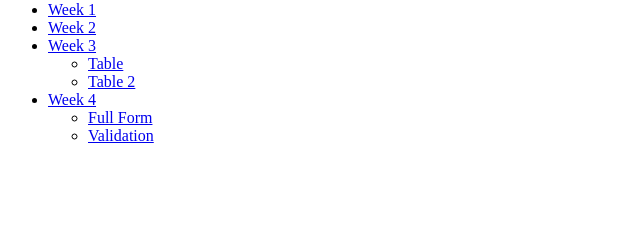
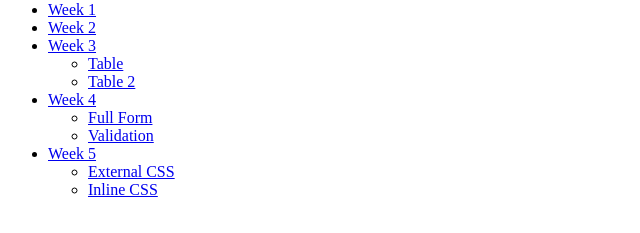
Before and after one commit to chanthornsp/webdev2, a plain HTML site: page index.html in a window 1280 px wide. Shown: the part 79-312 px from the top of the page, without its empty margins (0-640 px from the left). Drawn offline with Linux system fonts and the light colour scheme.

Commit message:
Add Week 5 section with links to External and Inline CSS

```diff
--- a/index.html
+++ b/index.html
@@ -28,6 +28,14 @@
           <li><a href="./week4/validation.html">Validation</a></li>
         </ul>
       </li>
+      <li>
+        <a href="./week5/index.html">Week 5</a>
+        <br />
+        <ul>
+          <li><a href="./week5/external-css.html">External CSS</a></li>
+          <li><a href="./week5/inline-css.html">Inline CSS</a></li>
+        </ul>
+      </li>
     </ul>
   </body>
 </html>
```
